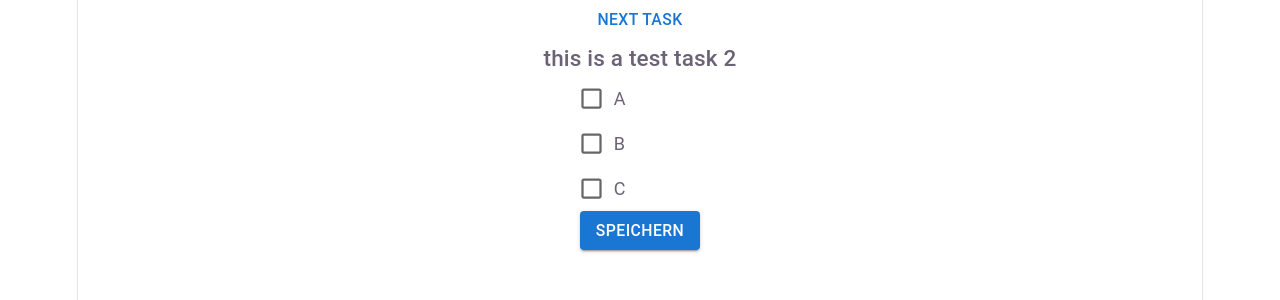
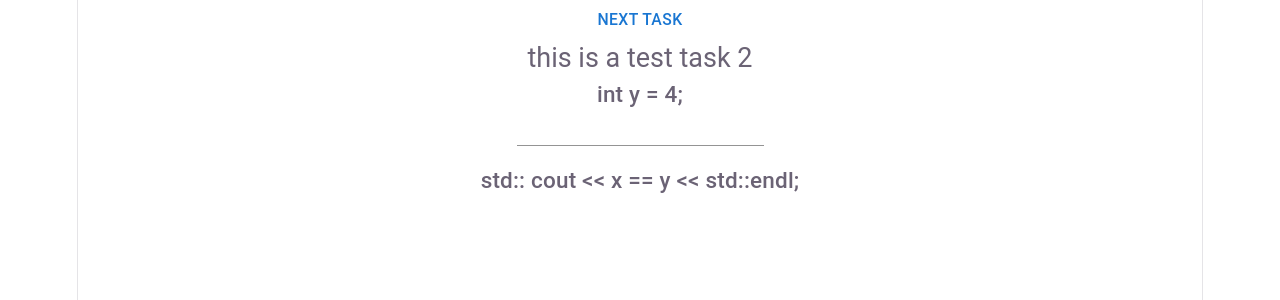
Before and after one commit to Felicous/ITS-Monolith, a React (Vite) app: page / in a window 1280 px wide. Both pictures are taken after a click on the button "NEXT TASK". Shown: the top 300 px of the page. Built offline with nearby package versions, Linux system fonts and the light colour scheme.

Commit message:
-added code-completion task type -added RenderTask function

```diff
--- /dev/null
+++ b/src/DisplayCodeCompletion.jsx
@@ -0,0 +1,61 @@
+import { useState } from "react";
+import {
+  Box,
+  Typography,
+  TextField,
+} from "@mui/material";
+
+export function DisplayCodeCompletion({task}) {
+
+    const [answers, setAnswer] = useState([]);
+
+    return (
+
+        <Box>
+            <Typography variant="h5">
+                {task.explanation}
+            </Typography>
+
+            {task.content.map((item) => {
+
+                switch (item.type) {
+
+                    case "text":
+                        return (
+                            <Typography variant="h6">
+                                {item.text}
+                            </Typography>
+                        );
+
+                    case "input":
+                        return (
+                            <TextField
+                                key={item.id}
+                                variant="standard"
+                                value={answers[item.id] ?? ""}
+                                onChange={(e) =>
+                                    setAnswer(prev => ({
+                                    ...prev,
+                                    [item.id]: e.target.value,
+                                    }))
+                                }
+                                InputProps={{
+                                    disableUnderline: true,
+                                    sx: {
+                                    font: "inherit",
+                                    "& textarea": {
+                                        font: "inherit",
+                                    }
+                                    }
+                                }}
+                                sx={{ mb: 2 }}
+                            />
+                        );
+                }
+
+            })}
+        </Box>
+
+    )
+
+}
--- /dev/null
+++ b/src/RenderTask.jsx
@@ -0,0 +1,18 @@
+import { DisplayCodeCompletion } from "./DisplayCodeCompletion";
+import { DisplayMultiplechoice } from "./DisplayMultiplechoice";
+
+export function RenderTask({task}) {
+
+    switch(task.type) {
+
+        case "multiple-choice":
+            return <DisplayMultiplechoice task={task}/>;
+
+        case "code-completion":
+            return <DisplayCodeCompletion task={task}/>;
+
+        default:
+            return <div> ERROR </div>;
+    }
+
+}
--- a/src/apptest.jsx
+++ b/src/apptest.jsx
@@ -1,8 +1,9 @@
 import { useState } from 'react'
 import { Button } from '@mui/material'
 // import { task } from './task_mockup'
-import { DisplayMultiplechoice } from './DisplayMultiplechoice'
+// import { DisplayMultiplechoice } from './DisplayMultiplechoice'
 import { TaskSelection } from './TaskSelection'
+import { RenderTask } from './RenderTask';
 
 
 
@@ -17,7 +18,7 @@ function TestApp() {
     </Button>
 {/* Display only shows up, when task was selected */}
     {nextTask && (
-        <DisplayMultiplechoice task={nextTask} />
+        <RenderTask task={nextTask} />
       )}
     </>
   )
--- a/src/task_mockup.js
+++ b/src/task_mockup.js
@@ -14,11 +14,24 @@ export const Tasks = [
     {
     id: 2,
     concept: "for_loops",
-    type: "multiple-choice",
+    type: "code-completion",
     difficulty: 1,
     explanation: "this is a test task 2",
-    content: ["A", "B", "C"],
-    solution: "B",
+    content: [
+            {
+          "type": "text",
+          "text": "int y = 4;"
+        },
+        {
+          "type": "input",
+          "id": 0
+        },
+        {
+          "type": "text",
+          "text": "std:: cout << x == y << std::endl;"
+        }
+    ],
+    solution: "int x = y",
     hints: []
 },
 
```
